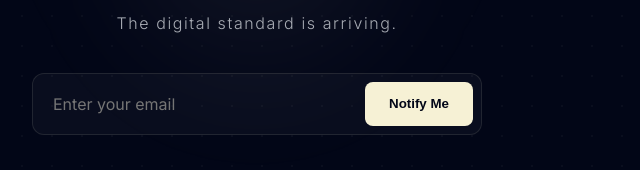
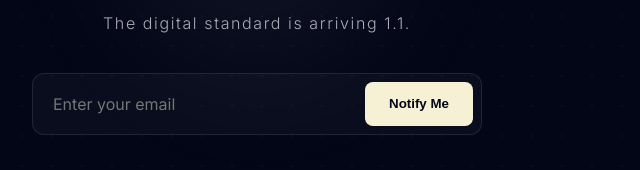
Before and after one commit to viperpaul47/viperpaul47, a website: page static/index.html in a window 1280 px wide. Shown: the part 389-559 px from the top of the page, 383-1023 px from the left. Drawn offline with Linux system fonts and the light colour scheme.

```diff
--- a/static/index.html
+++ b/static/index.html
@@ -141,7 +141,7 @@
 
     <div class="container">
         <h1>viperprojects47</h1>
-        <p class="tagline">The digital standard is arriving.</p>
+        <p class="tagline">The digital standard is arriving 1.1.</p>
 
         <form class="notify-box" id="emailForm">
             <input type="email" id="emailInput" placeholder="Enter your email" required>
```
Also changed, not shown: tsconfig.json (line endings or trailing spaces).
